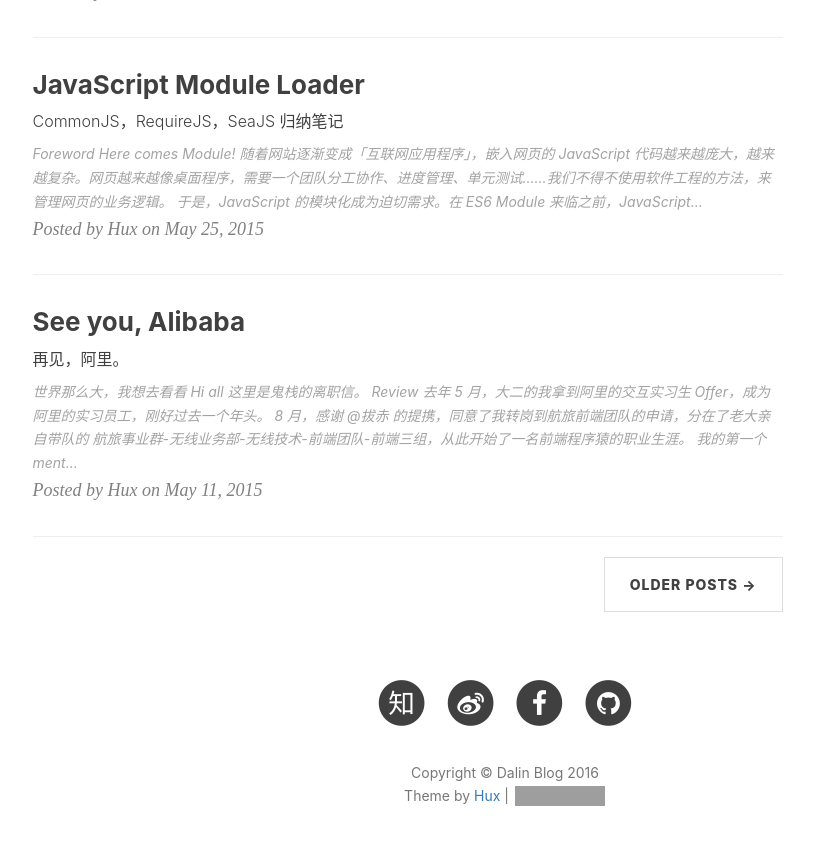
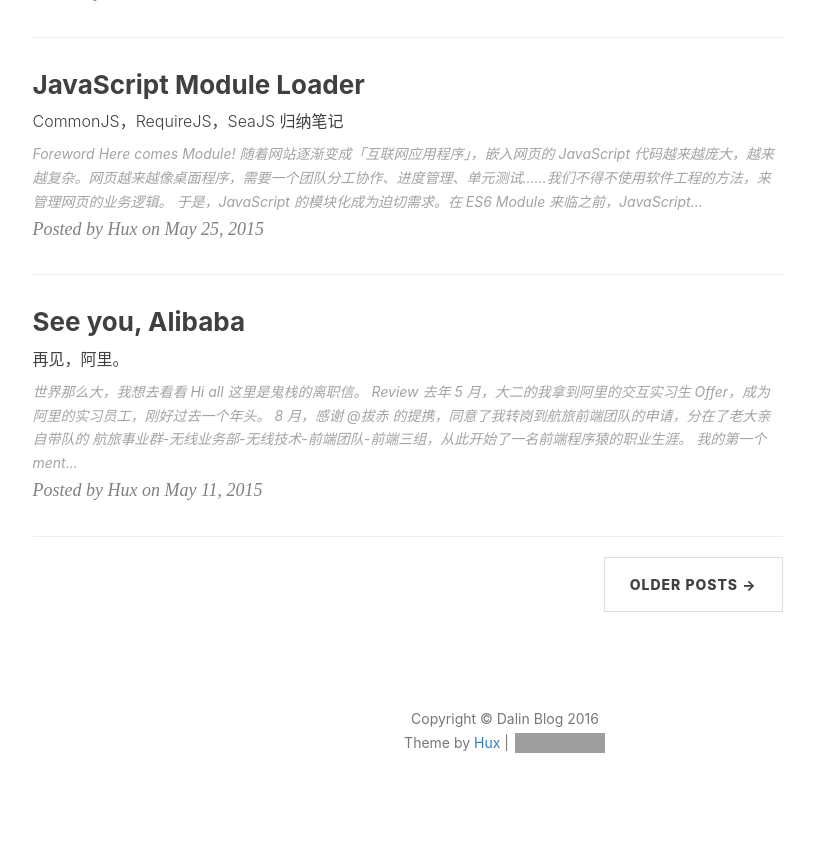
Before and after one commit to MLKG/MLKG.github.io, a Jekyll site: the page built from index.html, in a window 1280 px wide and 900 px high, scrolled down 2403 px. Shown: the top 845 px of the window, without its empty margins (135-949 px from the left). Built offline with Jekyll 4.4.1, drawn with Linux system fonts in a browser that asks for light colours; nearby versions of some CDN libraries; the list of posts is cut into pages by our own code; comment, search, counter and statistics services are not loaded; grey boxes are pictures that could not be loaded.

Commit message:
update
update

```diff
--- a/_includes/footer.html
+++ b/_includes/footer.html
@@ -3,7 +3,7 @@
     <div class="container">
         <div class="row">
             <div class="col-lg-8 col-lg-offset-2 col-md-10 col-md-offset-1">
-                <ul class="list-inline text-center">
+                <!--<ul class="list-inline text-center">
                     {% if site.RSS %}
                     <li>
                         <a href="{{ "/feed.xml" | prepend: site.baseurl }}">
@@ -25,7 +25,7 @@
                     </li>
                     {% endif %}
 
-                    <!-- add Weibo, Zhihu by Hux, add target = "_blank" to <a> by Hux -->
+                    &lt;!&ndash; add Weibo, Zhihu by Hux, add target = "_blank" to <a> by Hux &ndash;&gt;
                     {% if site.zhihu_username %}
                     <li>
                         <a target="_blank" href="https://www.zhihu.com/people/{{ site.zhihu_username }}">
@@ -78,7 +78,7 @@
                         </a>
                     </li>
                     {% endif %}
-                </ul>
+                </ul>-->
                 <p class="copyright text-muted">
                     Copyright &copy; {{ site.title }} {{ site.time | date: '%Y' }}
                     <br>
```
